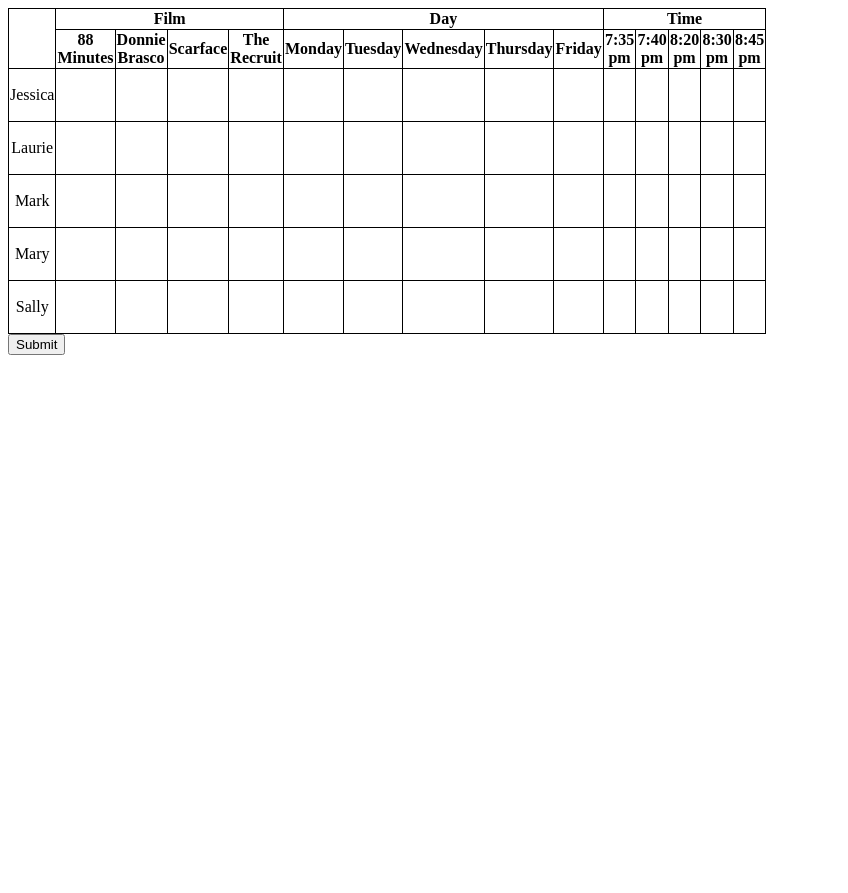
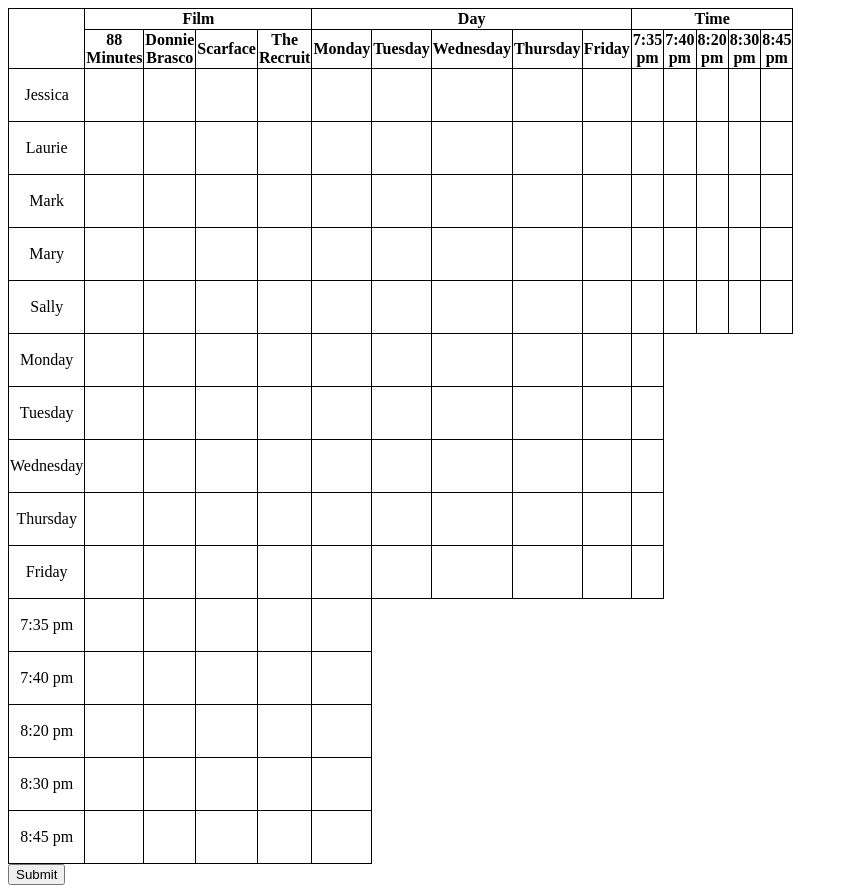
Before and after one commit to isJlaiel/jeux_frontend, a React (Vite) app: page / in a window 1280 px wide. Shown: the whole page, without its empty margins (0-848 px from the left). Before the commit the page ends 800 px from the top, so only its background shows below. Built offline with nearby package versions, Linux system fonts and the light colour scheme.

Commit message:
feat/clean_code

```diff
--- a/src/pages/Home.jsx
+++ b/src/pages/Home.jsx
@@ -9,33 +9,47 @@
   "7:35 pm", "7:40 pm", "8:20 pm", "8:30 pm", "8:45 pm"
 ]
 const names = ["Jessica", "Laurie", "Mark", "Mary", "Sally"];
-
+const rows = [
+  "Jessica", "Laurie", "Mark", "Mary", "Sally",
+  "Monday", "Tuesday", "Wednesday", "Thursday", "Friday",
+  "7:35 pm", "7:40 pm", "8:20 pm", "8:30 pm", "8:45 pm"
+]
+const mainRows = ["Name","Time","Day"]
 const initializeGrid = (name,sizeGrid) => Array.from({ length: sizeGrid }, (ele, index) => {
   let type;
   if (index <= 3) {
-    type = "Film";
+    type = mainRows[0];
   } else if (index >= 4 && index <= 8) {
-    type = "Day";
+    type = mainRows[1];
   } else {
-    type = "Time"
+    type =mainRows[2];
   }
   return { typeRow: name, status: null, typeCol: type, disable: false, valueCol: cols[index] }
 });
 
+const initializeGrids = () => {
+  const grids = [];
+  for (let i = 0; i < rows.length; i++) {
+    let type, count;
+    if (i < 5) {
+      type = 'Name';
+      count = 14;
+    } else if (i < 10) {
+      type = 'Time';
+      count = 10;
+    } else {
+      type = 'Day';
+      count = 5;
+    }
+    grids.push({ id: `grid${i}`, name: rows[i], items: initializeGrid(type, count) });
+  }
+  return grids;
+};
 
 function Home() {
   // const [grid, setGrid] = useState(Array.from({ length: 14 }, () => ({ status: null })));
-  const [grids, setGrids] = useState([
-    { id: 'grid0', name: 'Jessica', items: initializeGrid('Name',14) },
-    { id: 'grid2', name: 'Laurie', items: initializeGrid('Name',14) },
-    { id: 'grid3', name: 'Mark', items: initializeGrid('Name',14) },
-    { id: 'grid4', name: 'Mary', items: initializeGrid('Name',14) },
-    { id: 'grid5', name: 'Sally', items: initializeGrid('Name',14) },
+  const [grids, setGrids] = useState(initializeGrids());
 
-
-
-
-  ]);
   const [cellChecked, setCellChecked] = useState({ _typeRow: "", _typeCol: "", _gridId: "", _index: "" })
   const toggleCellStatus = (gridId, cellIndex) => {
     setGrids(current =>
@@ -126,9 +140,9 @@
         <tbody>
           {/* Data Row */}
           <>
-            {names.map((name, index) => (
+            {rows.map((value, index) => (
               <tr key={index}>
-                <td className="headerRowSpan">{name}</td>
+                <td className="headerRowSpan">{value}</td>
                 {grids[index].items.map((cell, colIdx) => (
                   <PersonalizedCell
                     key={colIdx}
```
